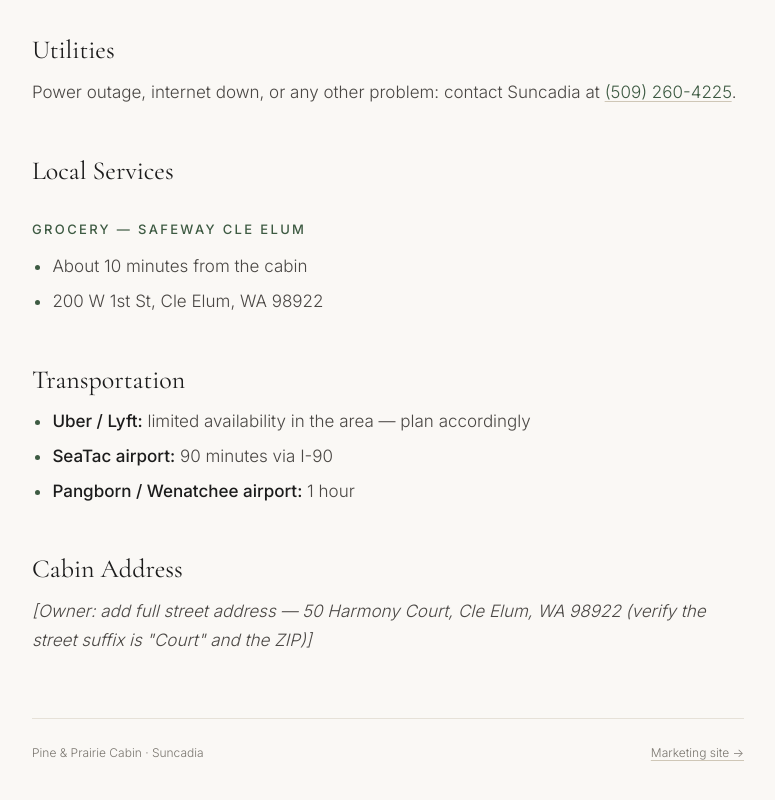
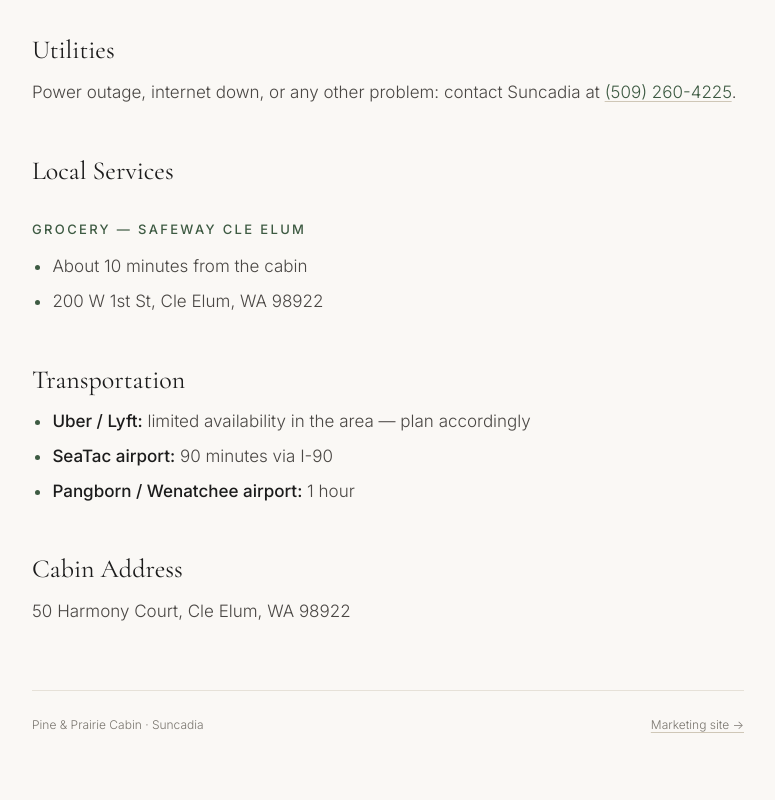
Before and after one commit to crutkas/PineAndPrairieCabin, an Astro site: page /guest/contacts in a window 1280 px wide. Shown: the part 884-1684 px from the top of the page, without its empty margins (252-1027 px from the left). Built offline with nearby package versions, Linux system fonts and the light colour scheme; Astro itself is replaced by a stand-in of ours.

Commit message:
Guest contacts: confirm cabin address
Co-authored-by: Copilot App <223556219+Copilot@users.noreply.github.com>

```diff
--- a/src/pages/guest/contacts.astro
+++ b/src/pages/guest/contacts.astro
@@ -1,7 +1,4 @@
 ---
-// Owner: search this file for [Owner: ...] and fill in real values.
-// All (509) 555-0XXX numbers from the original scaffold have been replaced with
-// clearly-marked placeholders so the page never displays plausibly-real fake numbers.
 import Guest from '../../layouts/Guest.astro';
 ---
 <Guest title="Key Contacts">
@@ -47,5 +44,5 @@ import Guest from '../../layouts/Guest.astro';
   </ul>
 
   <h2>Cabin Address</h2>
-  <p><em>[Owner: add full street address — 50 Harmony Court, Cle Elum, WA 98922 (verify the street suffix is "Court" and the ZIP)]</em></p>
+  <p>50 Harmony Court, Cle Elum, WA 98922</p>
 </Guest>
```
